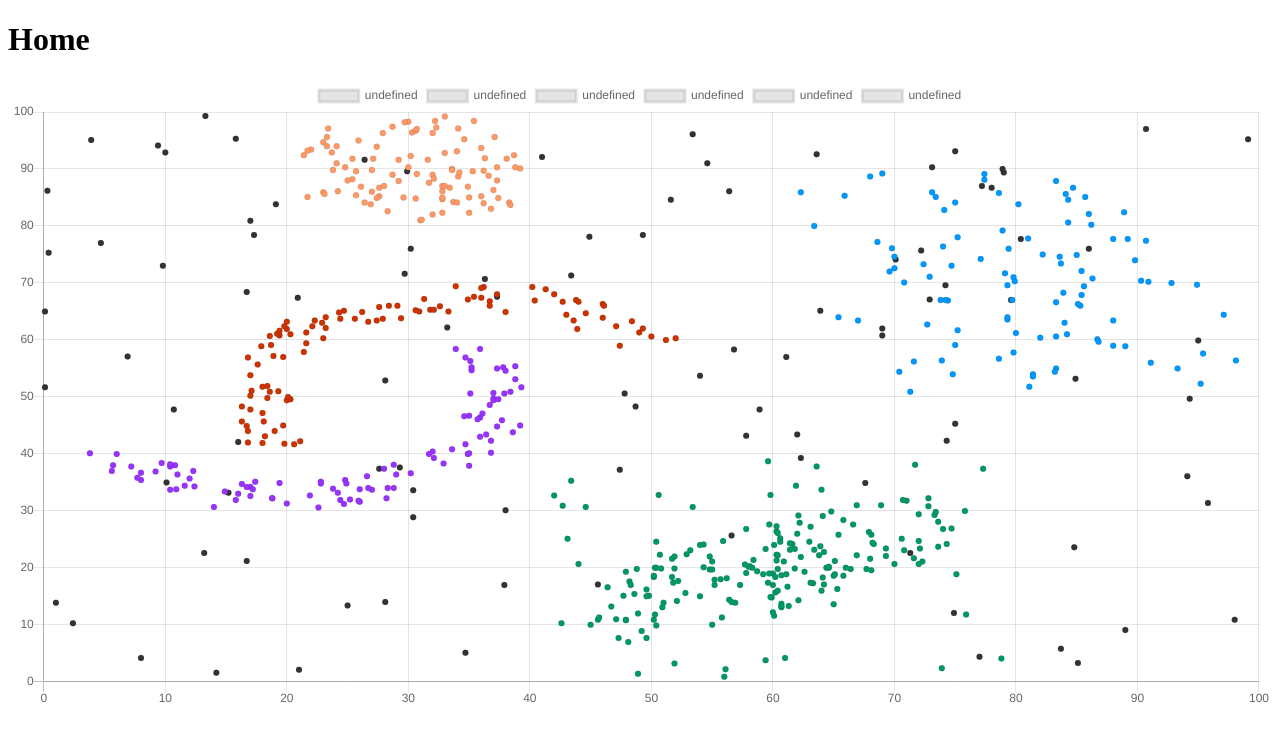
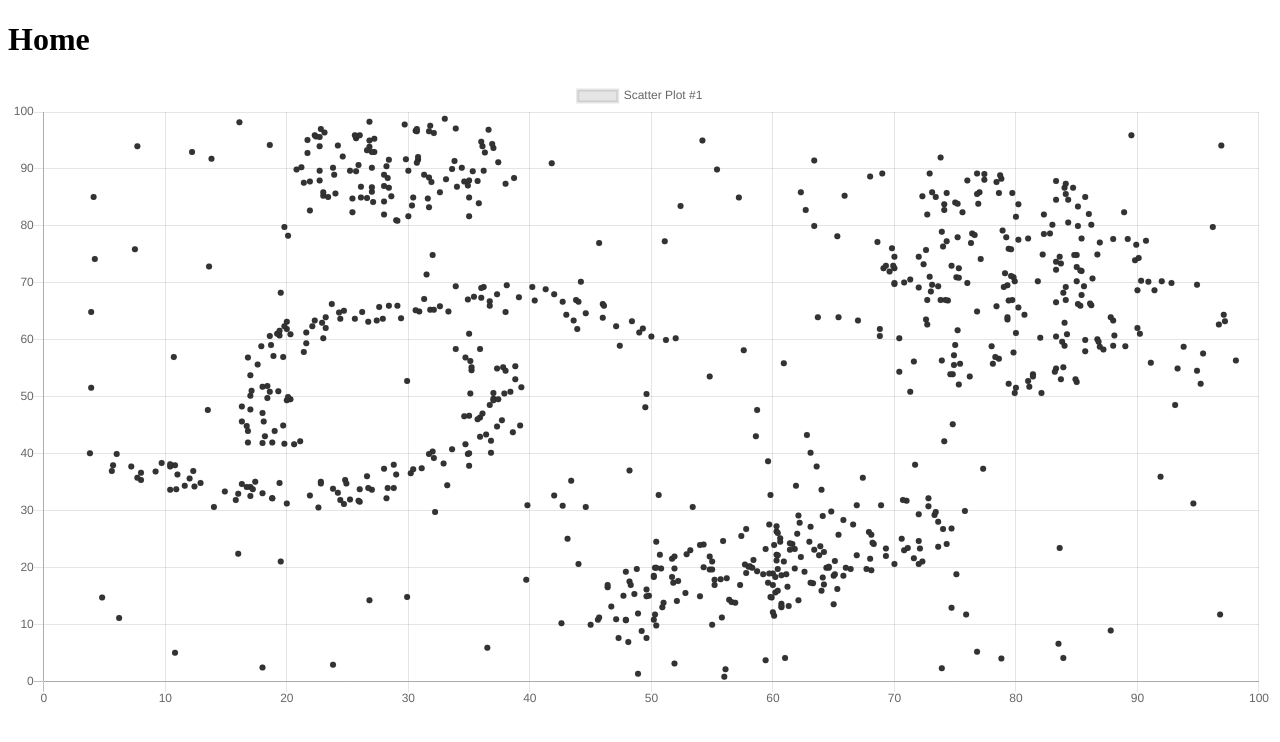
Before and after one commit to aalvinlin/DS-algorithms, a React (Vite) app: page / in a window 1280 px wide. Shown: the top 742 px of the page. Built offline with nearby package versions, Linux system fonts and the light colour scheme.

Commit message:
create concatenated clusters with noise

```diff
--- a/src/components/Home.js
+++ b/src/components/Home.js
@@ -17,7 +17,7 @@ const Home = () => {
     };
 
     let ellipse2 = {
-        numberOfPoints: 100,
+        numberOfPoints: 200,
         centerX: 80,
         centerY: 70,
         radiusX: 12,
@@ -60,48 +60,85 @@ const Home = () => {
         percentChanceOfAddingOutsidePoint: 10
     };
 
-    let noise1 = {
+    let clusters = [generateClusterEllipse(ellipse1), generateClusterEllipse(ellipse2), generateClusterCircle(circle1), generateClusterArc(arc1), generateClusterArc(arc2)];
+
+    // get the bounding box of the entire set of points
+    let boundingBoxOverall = {
+        minX: null,
+        maxX: null,
+        minY: null,
+        maxY: null
+    }
+
+    let combinedPoints = [];
+
+    clusters.forEach(cluster => {
+
+        // update bounding box
+        if (!boundingBoxOverall.minX || cluster.boundingBox.minX < boundingBoxOverall.minX)
+        { boundingBoxOverall.minX = cluster.boundingBox.minX}
+
+        if (!boundingBoxOverall.maxX || cluster.boundingBox.maxX > boundingBoxOverall.maxX)
+            { boundingBoxOverall.maxX = cluster.boundingBox.maxX}
+
+        if (!boundingBoxOverall.minY || cluster.boundingBox.minY < boundingBoxOverall.minY)
+            { boundingBoxOverall.minY = cluster.boundingBox.minY}
+
+        if (!boundingBoxOverall.maxY || cluster.boundingBox.maxY > boundingBoxOverall.maxY)
+            { boundingBoxOverall.maxY = cluster.boundingBox.maxY}
+
+        combinedPoints = combinedPoints.concat(cluster.points);
+    })
+
+    // generate noise
+    let noiseSettings = {
         numberOfPoints: 100,
-        minX: 0,
-        minY: 0,
-        maxX: 100,
-        maxY: 100,
+        minX: boundingBoxOverall.minX,
+        maxX: boundingBoxOverall.maxX,
+        minY: boundingBoxOverall.minY,
+        maxY: boundingBoxOverall.maxY,
         randomOffset: 0.1
     }
 
-    let cluster1 = generateClusterEllipse(ellipse1);
-    let cluster2 = generateClusterEllipse(ellipse2);
-    let cluster3 = generateClusterCircle(circle1);
-    let cluster4 = generateClusterArc(arc1);
-    let cluster5 = generateClusterArc(arc2);
-    let cluster6 = generateNoise(noise1);
+    let noisePoints = generateNoise(noiseSettings);
+
+    combinedPoints = combinedPoints.concat(noisePoints.points);
+
+    console.log(combinedPoints)
 
     let chartJSData = {
         datasets: [
             {
-                pointBackgroundColor: "#009966",
-                data: cluster1.points
-            },
-            {
-                pointBackgroundColor: "#0099FF",
-                data: cluster2.points
-            },
-            {
-                pointBackgroundColor: "#FF9966",
-                data: cluster3.points
-            },
-            {
-                pointBackgroundColor: "#9933FF",
-                data: cluster4.points
-            },
-            {
-                pointBackgroundColor: "#CC3300",
-                data: cluster5.points
-            },
-            {
+                label: "Scatter Plot #1",
                 pointBackgroundColor: "#333333",
-                data: cluster6.points
+                data: combinedPoints
+
             }
+            // {
+            //     label: "Scatter Plot #1",
+            //     pointBackgroundColor: "#009966",
+            //     data: cluster1.points
+            // },
+            // {
+            //     pointBackgroundColor: "#0099FF",
+            //     data: cluster2.points
+            // },
+            // {
+            //     pointBackgroundColor: "#FF9966",
+            //     data: cluster3.points
+            // },
+            // {
+            //     pointBackgroundColor: "#9933FF",
+            //     data: cluster4.points
+            // },
+            // {
+            //     pointBackgroundColor: "#CC3300",
+            //     data: cluster5.points
+            // },
+            // {
+            //     pointBackgroundColor: "#333333",
+            //     data: cluster6.points
+            // }
 
         ]
     };
--- a/src/utils/generateClusters.js
+++ b/src/utils/generateClusters.js
@@ -7,8 +7,8 @@ export const generateClusterEllipse = (settings) => {
 
     let boundingBox = {
         minX: null,
+        maxX: null,
         minY: null,
-        maxX: null,
         maxY: null
     }
 
@@ -54,7 +54,7 @@ export const generateClusterEllipse = (settings) => {
         }
 
     // remove duplicate points. Will cause resulting array to contain fewer than numberOfPoints.
-    points = points.filter((point, index) => points.indexOf(point) === index);
+    // points = points.filter((point, index) => points.indexOf(point) === index);
 
     return { points, boundingBox };
 
@@ -77,8 +77,8 @@ export const generateClusterArc = (settings) => {
 
     let boundingBox = {
         minX: null,
+        maxX: null,
         minY: null,
-        maxX: null,
         maxY: null
     }
 
@@ -148,7 +148,7 @@ export const generateClusterArc = (settings) => {
 
 
     // remove duplicate points. Will cause resulting array to contain fewer than numberOfPoints.
-    points = points.filter((point, index) => points.indexOf(point) === index);
+    // points = points.filter((point, index) => points.indexOf(point) === index);
 
     return { points, boundingBox };
 
@@ -163,8 +163,8 @@ export const generateNoise = (settings) => {
 
     let boundingBox = {
         minX: null,
+        maxX: null,
         minY: null,
-        maxX: null,
         maxY: null
     }
 
@@ -198,7 +198,7 @@ export const generateNoise = (settings) => {
             }
         }
 
-    points = points.filter((point, index) => points.indexOf(point) === index);
+    // points = points.filter((point, index) => points.indexOf(point) === index);
 
     return { points, boundingBox };
 
```
